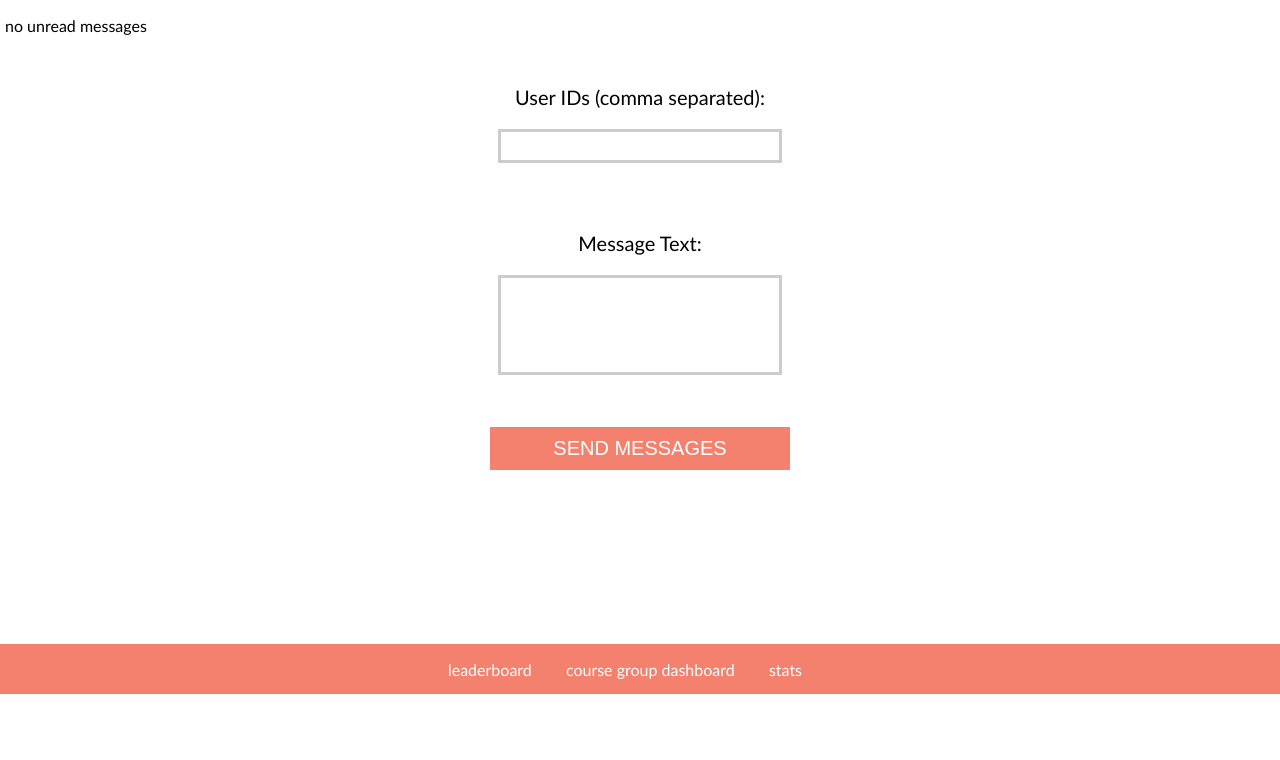
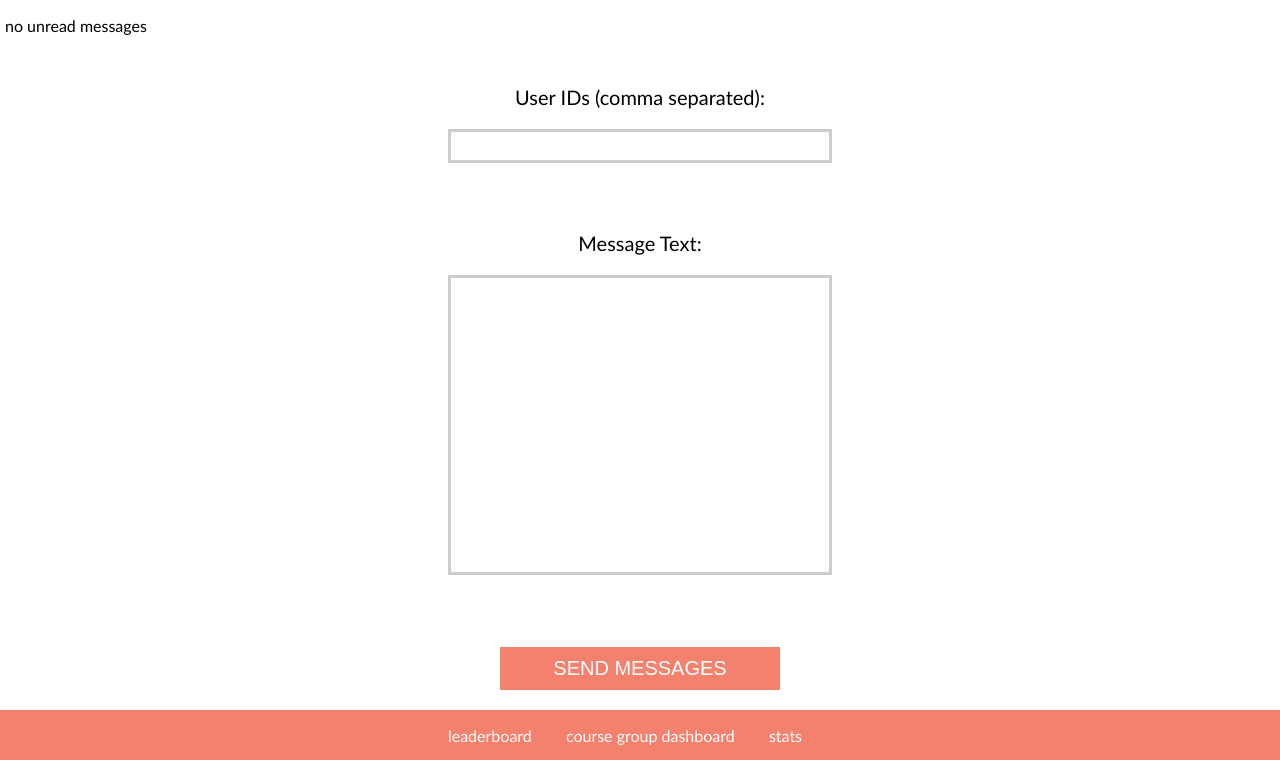
Before and after one commit to zsaraf/cinch_django, a Django app: template templates/sesh/team_dashboard.html in a window 1280 px wide. Shown: the part 106-866 px from the top of the page. Before the commit the page ends 800 px from the top, so only its background shows below. Run offline with Django 3.2, Linux system fonts and the light colour scheme; the template is opened without the code that fills it: values that come from a table or form of the project are taken from there, others are empty; parts of the project's set-up code (start-up, migrations or seed data) failed here and were passed over.

Commit message:
message tool for individual messaging from team@sesh

```diff
--- a/apps/tools/views.py
+++ b/apps/tools/views.py
@@ -118,7 +118,7 @@ class TeamChat(TemplateView):
                 user_member = ChatroomMember.objects.get(user=user, chatroom__name=name, chatroom__description=desc)
                 chatroom = user_member.chatroom
 
-                recent_messages = Message.objects.filter(chatroom=chatroom)[10:]
+                recent_messages = Message.objects.filter(chatroom=chatroom).order_by('-id')[:5][::-1]
                 message_form = MessageForm(initial={'user_id': user.pk})
 
                 self.kwargs['user_obj'] = user
--- a/static/sesh/style.css
+++ b/static/sesh/style.css
@@ -18,8 +18,14 @@ body {
 }
 
 textarea {
-    height: 100px;
+    height: 300px;
     resize: none;
+}
+
+#user_content {
+	margin: 0 auto;
+	width: 600px;
+
 }
 
 #content {
@@ -69,23 +75,26 @@ textarea {
     font-size: 20px;
     margin: 0 auto;
     margin-top: 50px;
-    width: 300px;
+    width: 400px;
 }
 
 textarea, input[type='text'], input [type='submit'] {
     border: 3px solid #cccccc;
     padding: 5px;
-    width: 284px;
+    width: 384px;
     font-size: 16px;
 }
 
-#send_messages {
+input[type='submit'] {
     background: #F4806E;
     border: none;
     color: white;
     padding: 10px;
     font-size: 20px;
-    width: 300px;
+    width: 280px;
+	margin-top: 20px;
+	margin-bottom: 20px;
+
 }
 
 #uploads {
@@ -130,7 +139,7 @@ ul li:last-child {
     border-bottom:none;
 }
 
-ul li:first-child {
+.leader_list ul li:first-child {
     background: #F4806E;
     color: white;
 }
```
Also changed, not shown: templates/sesh/team_chat.html (+4 -4 lines), templates/sesh/test.html (+4 -4 lines).
